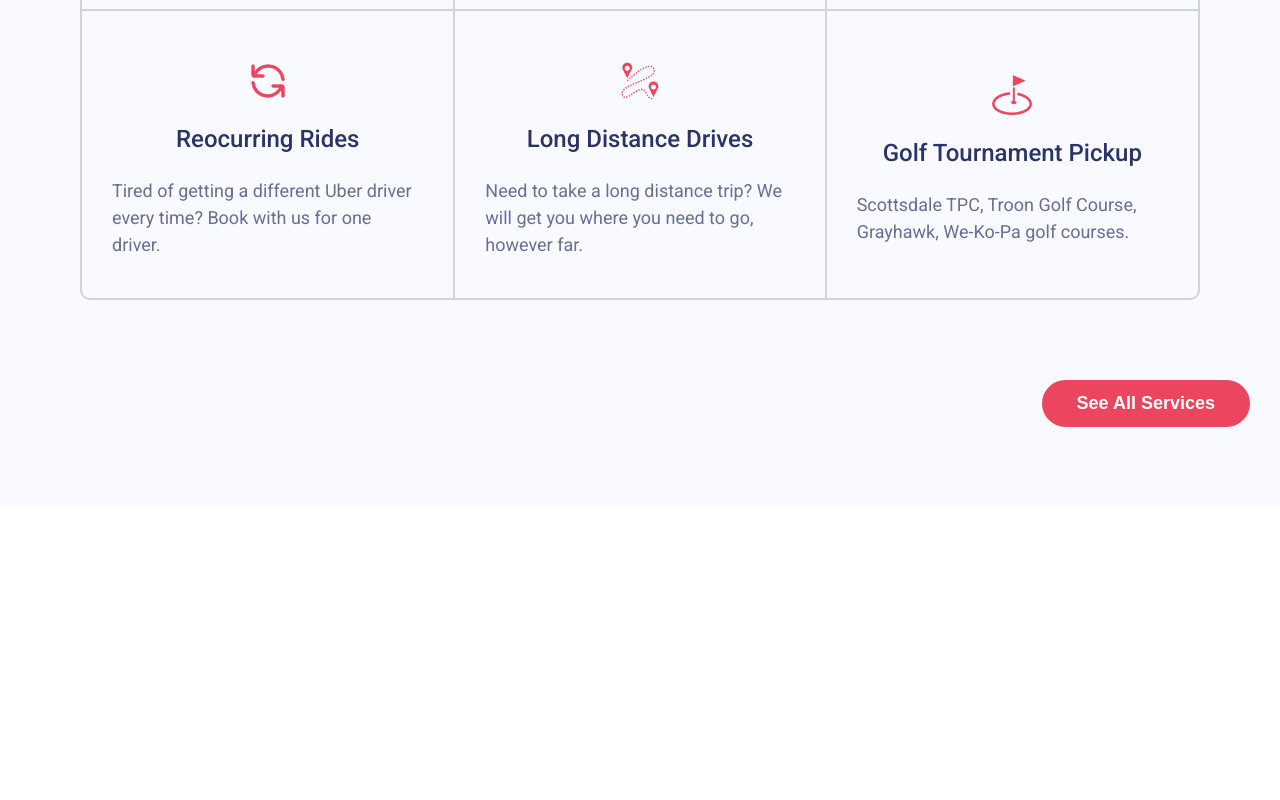
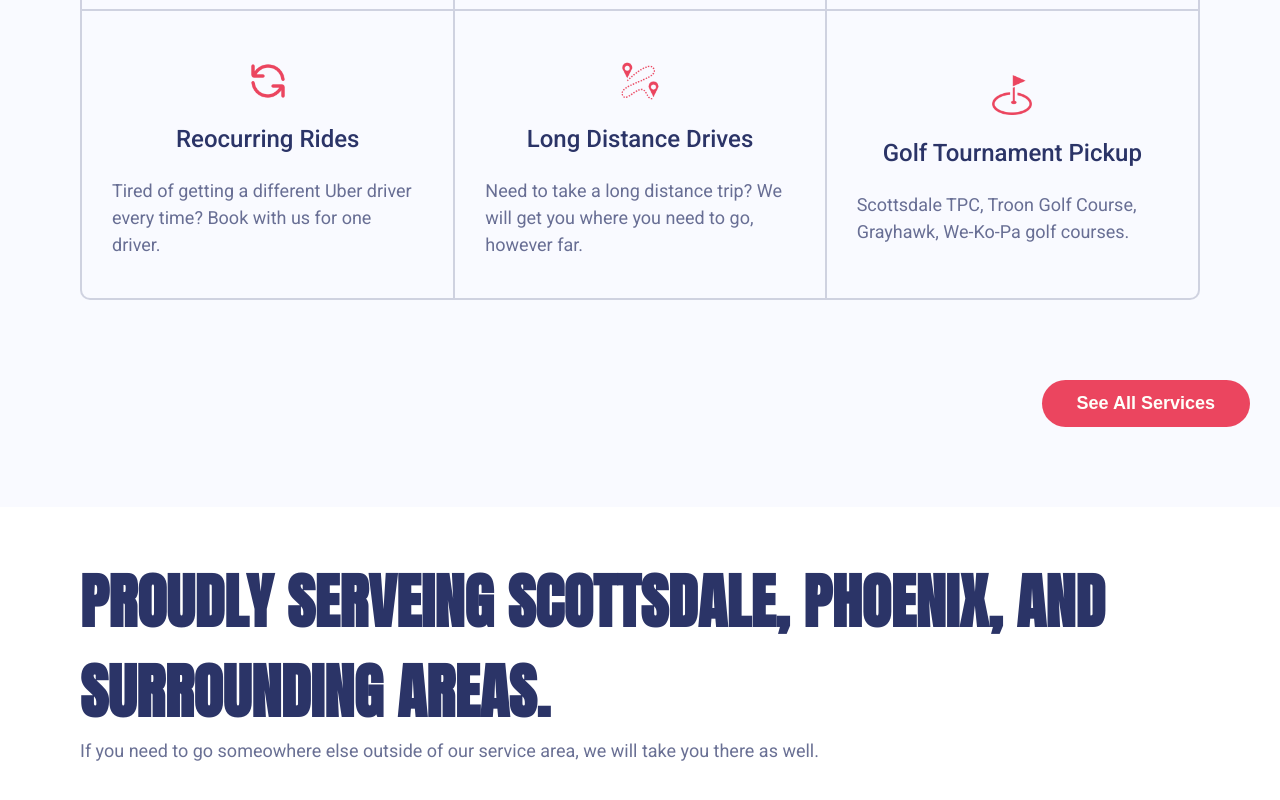
Before and after one commit to ChristianWare/Nier-Transport-Redesign, a Next.js app: page / in a window 1280 px wide. Shown: the part 2657-3457 px from the top of the page. Before the commit the page ends 3164 px from the top, so only its background shows below. Built offline with nearby package versions, Linux system fonts and the light colour scheme.

Commit message:
Content Padding Comp created

```diff
--- /dev/null
+++ b/src/app/components/Areas/Areas.tsx
@@ -0,0 +1,33 @@
+import Image from "next/image";
+import LayoutWrapper from "../LayoutWrapper/LayoutWrapper";
+import styles from "./Areas.module.css";
+import BG from "../../../../public/images/phoenix.png";
+import ContentPadding from "../ContentPadding/ContentPadding";
+
+const Areas = () => {
+  return (
+    <section className={styles.container}>
+      <div className={styles.imgOverlay}></div>
+      <Image src={BG} alt='Nier Transportation' fill className={styles.img} />
+      <LayoutWrapper>
+        <ContentPadding>
+          <div className={styles.content}>
+            <div className={styles.left}>
+              <h2>
+                Proudly Serveing Scottsdale, Phoenix, and Surrounding Areas.
+              </h2>
+              <p>
+                If you need to go someowhere else outside of our service area,
+                we will take you there as well.
+              </p>
+            </div>
+            <div className={styles.right}>
+              <h3></h3>
+            </div>
+          </div>
+        </ContentPadding>
+      </LayoutWrapper>
+    </section>
+  );
+};
+export default Areas;
--- /dev/null
+++ b/src/app/components/ContentPadding/ContentPadding.module.css
@@ -0,0 +1,17 @@
+.container {
+  padding: 5rem;
+}
+
+@media screen and (max-width: 870px) {
+  .content {
+    padding: 3rem;
+    padding-top: 5rem;
+  }
+}
+
+@media screen and (max-width: 568px) {
+  .content {
+    padding: 1rem;
+    padding-top: 3rem;
+  }
+}
--- /dev/null
+++ b/src/app/components/ContentPadding/ContentPadding.tsx
@@ -0,0 +1,6 @@
+import styles from './ContentPadding.module.css'
+
+const ContentPadding = ({ children }: { children: React.ReactNode }) => {
+  return <div className={styles.container}>{children}</div>;
+};
+export default ContentPadding
--- a/src/app/components/ServicesSection/ServicesSection.module.css
+++ b/src/app/components/ServicesSection/ServicesSection.module.css
@@ -7,12 +7,14 @@
 
 .content {
   padding: 5rem;
-  /* background-color: var(--cream); */
   border-radius: 10px;
 }
 
 .heading {
   margin-bottom: 2rem;
+  position: relative;
+  width: fit-content;
+  z-index: 1;
 }
 
 .copy {
@@ -179,6 +181,7 @@
 
   .heading {
     text-align: center;
+    width: 100%;
   }
 
   .btnContainer {
--- a/src/app/page.tsx
+++ b/src/app/page.tsx
@@ -1,6 +1,7 @@
 import Hero from "./components/Hero/Hero";
 import AboutUsSection from "./components/AboutUsSection/AboutUsSection";
 import ServicesSection from "./components/ServicesSection/ServicesSection";
+import Areas from "./components/Areas/Areas";
 
 export default function Home() {
   return (
@@ -8,6 +9,7 @@ export default function Home() {
       <Hero />
       <AboutUsSection />
       <ServicesSection />
+      <Areas />
     </main>
   );
 }
```
Also changed, not shown: public/images/phoenix.png (added), src/app/components/Areas/Areas.module.css (added).
